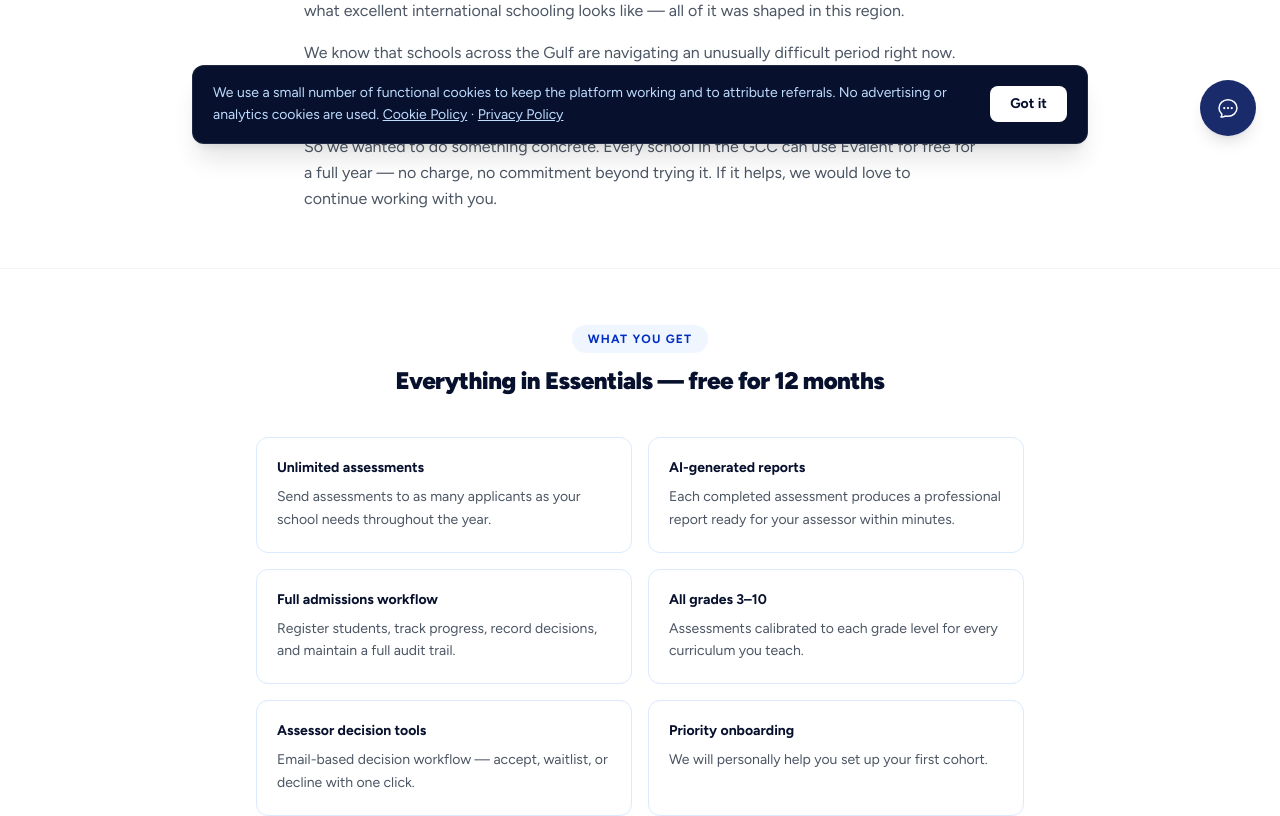
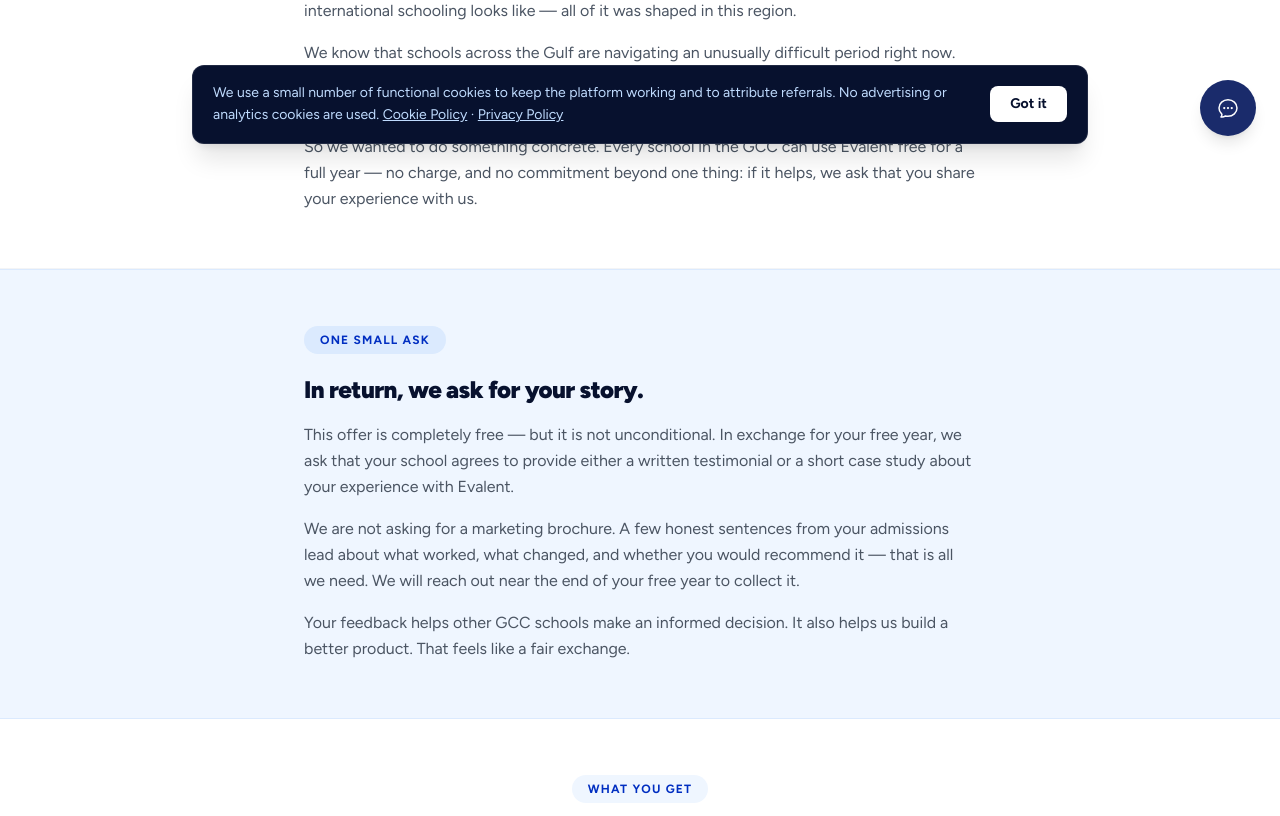
Before and after one commit to wigsbury-ui/evalent-marketing, a Next.js app: page /gcc-support in a window 1280 px wide. Shown: the part 640-1456 px from the top of the page. Built offline with nearby package versions, Linux system fonts and the light colour scheme.

Commit message:
feat: gcc-support — add testimonial requirement section, fix copy

```diff
--- a/src/app/gcc-support/page.tsx
+++ b/src/app/gcc-support/page.tsx
@@ -39,7 +39,7 @@ export default function GccSupportPage() {
         <div className="max-w-2xl mx-auto">
           <h2 className="text-2xl font-black text-navy tracking-tight mb-4">Why we are doing this</h2>
           <p className="text-gray-600 text-base leading-relaxed mb-4">
-            Evalent was founded in the GCC. Our team, our first customers, and our understanding
+            Evalent was founded in the GCC. Our team and our understanding
             of what excellent international schooling looks like — all of it was shaped in this region.
           </p>
           <p className="text-gray-600 text-base leading-relaxed mb-4">
@@ -48,9 +48,33 @@ export default function GccSupportPage() {
             The last thing you need is more friction in your processes.
           </p>
           <p className="text-gray-600 text-base leading-relaxed">
-            So we wanted to do something concrete. Every school in the GCC can use Evalent for free for
-            a full year — no charge, no commitment beyond trying it. If it helps, we would love to
-            continue working with you.
+            So we wanted to do something concrete. Every school in the GCC can use Evalent free for a
+            full year — no charge, and no commitment beyond one thing: if it helps, we ask that you
+            share your experience with us.
+          </p>
+        </div>
+      </section>
+
+      {/* ── One small ask ── */}
+      <section className="py-14 px-6 bg-blue-50 border-t border-b border-blue-100">
+        <div className="max-w-2xl mx-auto">
+          <div className="inline-block bg-blue-100 text-brand text-xs font-bold tracking-widest px-4 py-1.5 rounded-full mb-5">ONE SMALL ASK</div>
+          <h2 className="text-2xl font-black text-navy tracking-tight mb-4">
+            In return, we ask for your story.
+          </h2>
+          <p className="text-gray-600 text-base leading-relaxed mb-4">
+            This offer is completely free — but it is not unconditional. In exchange for your free year,
+            we ask that your school agrees to provide either a written testimonial or a short case study
+            about your experience with Evalent.
+          </p>
+          <p className="text-gray-600 text-base leading-relaxed mb-4">
+            We are not asking for a marketing brochure. A few honest sentences from your admissions
+            lead about what worked, what changed, and whether you would recommend it — that is all we need.
+            We will reach out near the end of your free year to collect it.
+          </p>
+          <p className="text-gray-600 text-base leading-relaxed">
+            Your feedback helps other GCC schools make an informed decision. It also helps us build
+            a better product. That feels like a fair exchange.
           </p>
         </div>
       </section>
@@ -64,7 +88,7 @@ export default function GccSupportPage() {
           </div>
           <div className="grid gap-4 sm:grid-cols-2">
             {[
-              ['Unlimited assessments', 'Send assessments to as many applicants as your school needs throughout the year.'],
+              ['Up to 100 assessments', 'Send up to 100 assessments to applicants across all grades during your free year.'],
               ['AI-generated reports', 'Each completed assessment produces a professional report ready for your assessor within minutes.'],
               ['Full admissions workflow', 'Register students, track progress, record decisions, and maintain a full audit trail.'],
               ['All grades 3–10', 'Assessments calibrated to each grade level for every curriculum you teach.'],
```
